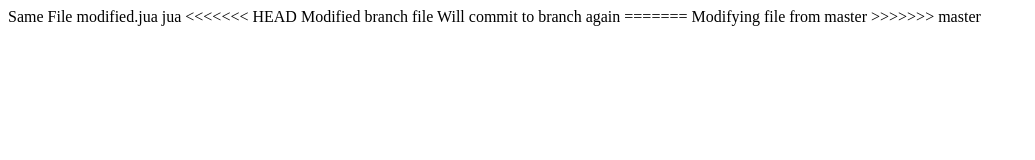
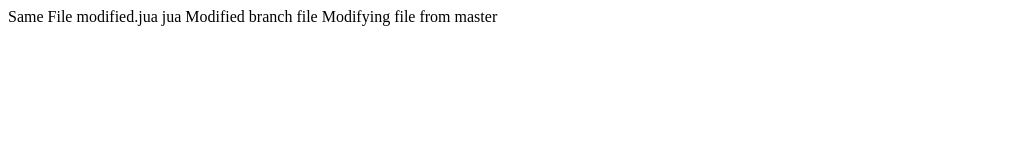
Before and after one commit to jorgeAChacon/Test, a plain HTML site: page index.html in a window 1280 px wide. Shown: the whole page, without its empty margins (0-1035 px from the left). Drawn offline with Linux system fonts and the light colour scheme.

Commit message:
Fixed file

```diff
--- a/index.html
+++ b/index.html
@@ -7,14 +7,9 @@
 <body>
 
  Same File modified.jua jua
-<<<<<<< HEAD
+
 Modified branch file
 
-Will commit to branch again
-</body>
-</html>
-=======
 Modifying file from master
 </body>
 </html>
->>>>>>> master
```
